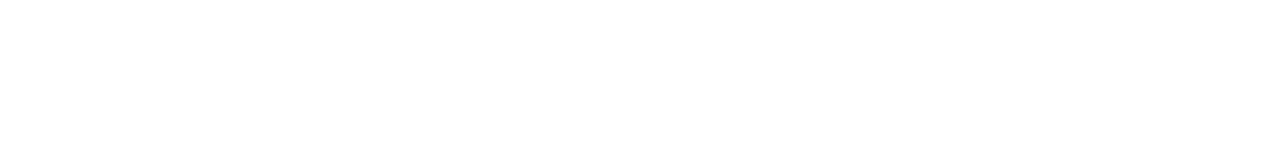
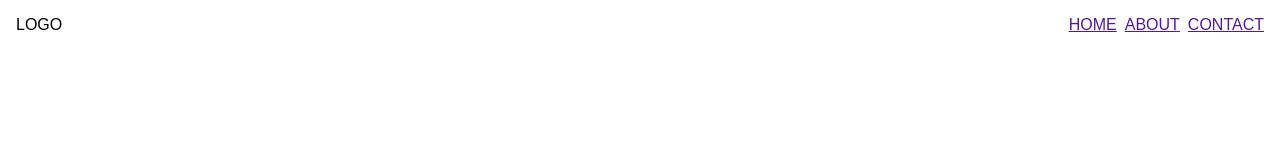
Before and after one commit to johnaarondelacruz/activity, a plain HTML site: page index.html in a window 1280 px wide. Drawn offline with nearby package versions, Linux system fonts and the light colour scheme.

Commit message:
second commit

```diff
--- a/index.html
+++ b/index.html
@@ -4,6 +4,19 @@
     <meta charset="UTF-8" />
     <meta name="viewport" content="width=device-width, initial-scale=1.0" />
     <title>Document</title>
+    <link rel="stylesheet" href="style.css" />
   </head>
-  <body></body>
+  <body>
+    <header>
+      <span>LOGO</span>
+      <nav>
+        <a href="">HOME</a>
+        <a href="">ABOUT</a>
+        <a href="">CONTACT</a>
+      </nav>
+    </header>
+    <box-icon name="menu" id="menu"></box-icon>
+    <script src="https://unpkg.com/boxicons@2.1.4/dist/boxicons.js"></script>
+    <script src="./index.js"></script>
+  </body>
 </html>
--- /dev/null
+++ b/index.js
@@ -0,0 +1,5 @@
+const menu = document.querySelector("#menu");
+const header = document.querySelector("header");
+menu.addEventListener("click", function () {
+  header.classList.toggle("open");
+});
--- /dev/null
+++ b/style.css
@@ -0,0 +1,61 @@
+* {
+  box-sizing: border-box;
+}
+body {
+  margin: 0;
+  padding: 0;
+  font-family: sans-serif;
+}
+header.open {
+  transform: translateX(-100%);
+}
+header {
+  position: fixed;
+  background-color: white;
+  right: -150px;
+  height: 100%;
+  padding: 1rem;
+  width: 150px;
+  transition: 0.2s transform;
+}
+
+header span {
+  color: black;
+}
+
+header nav {
+  margin: 1.5rem 0;
+}
+
+header nav a {
+  display: block;
+  color: black
+  text-decoration: none;
+  margin: 0.5rem 0;
+}
+
+@media only screen and (min-width: 768px) {
+  #menu {
+    display: none;
+  }
+  header {
+    position: sticky;
+    left: 0;
+    right: 0;
+    width: 100%;
+    display: flex;
+    justify-content: space-between;
+    transition: none;
+  }
+  header nav {
+    display: flex;
+    gap: 0.5rem;
+    margin: 0;
+  }
+  header nav a {
+    margin: 0;
+  }
+  header.open {
+    transform: translateX(0);
+  }
+}
```
